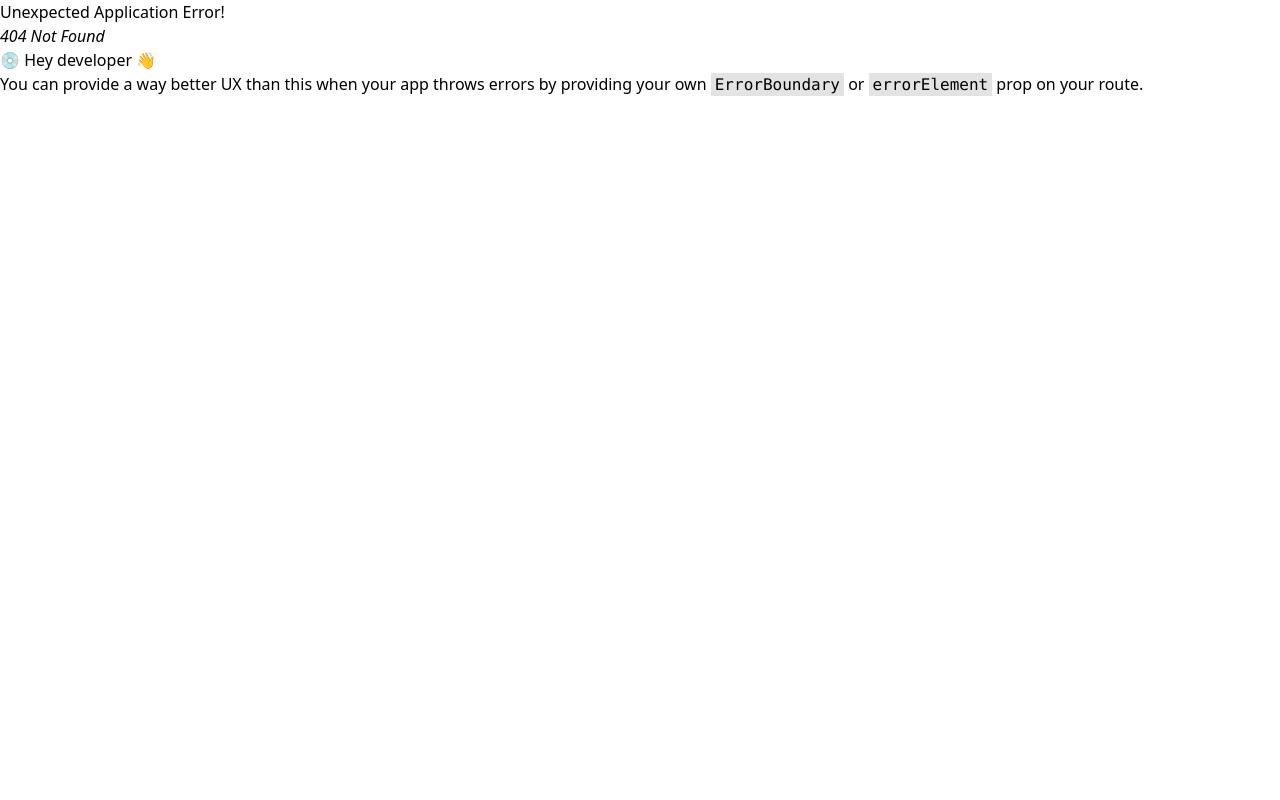
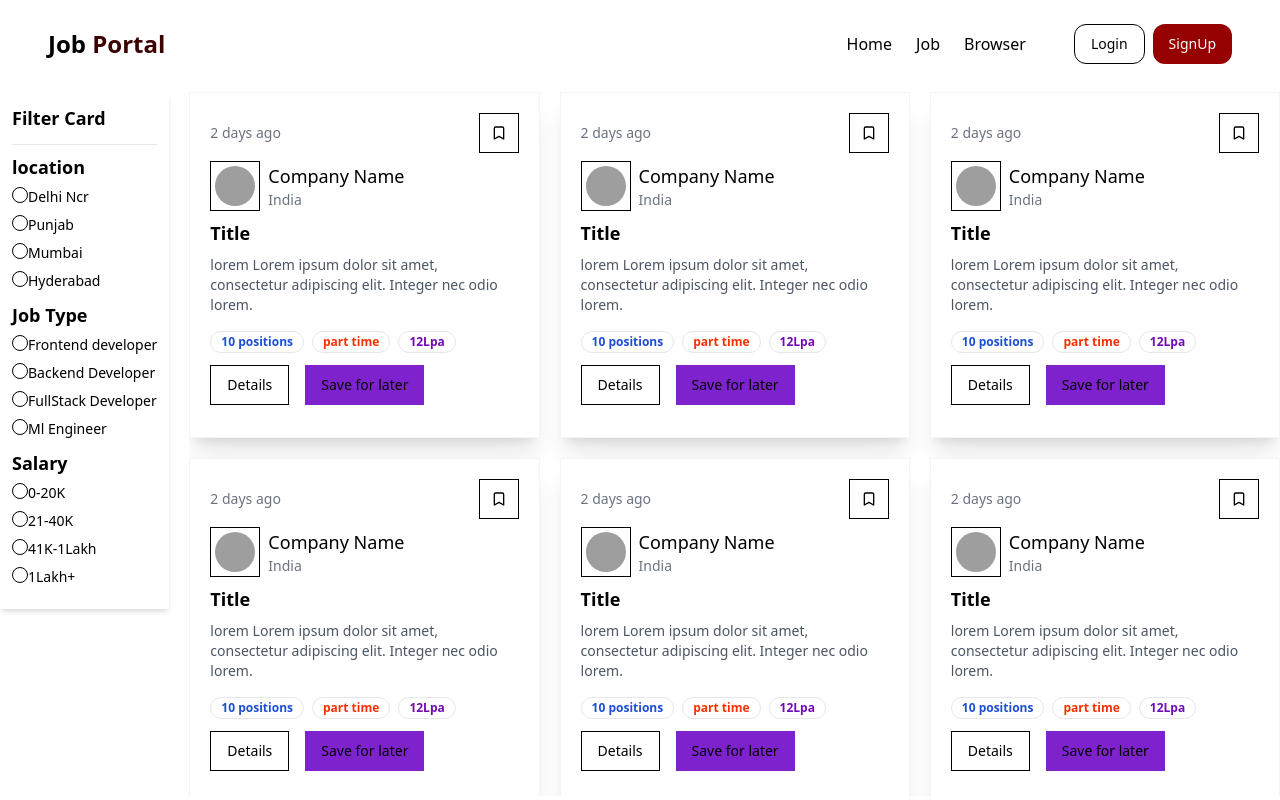
Before and after one commit to HarsikaKumari/jobSearch, a React (Vite) app in the folder frontend/: page /jobs in a window 1280 px wide. Before the commit this address had no page. Built offline with nearby package versions, Linux system fonts and the light colour scheme; grey boxes are pictures that could not be loaded.

Commit message:
feat(app): implement job listing and filtering functionality

```diff
--- a/frontend/src/App.jsx
+++ b/frontend/src/App.jsx
@@ -3,6 +3,7 @@ import {createBrowserRouter, RouterProvider} from 'react-router-dom';
 import Login from './components/auth/Login';
 import Signup from './components/auth/Signup';
 import Home from './components/Home';
+import Jobs from './components/Jobs';
 
 const appRouter = createBrowserRouter([
   {
@@ -16,6 +17,10 @@ const appRouter = createBrowserRouter([
   {
     path: "/signup",
     element: <Signup />
+  },
+  {
+    path: "/jobs",
+    element: <Jobs />
   }
 ])
 
--- /dev/null
+++ b/frontend/src/components/FilterCards.jsx
@@ -0,0 +1,50 @@
+import { Label } from "@/components/ui/label"
+import { RadioGroup, RadioGroupItem } from "@/components/ui/radio-group"
+
+const filterData = [
+  {
+    filterType: "location",
+    array: ['Delhi Ncr', 'Punjab', 'Mumbai', "Hyderabad"]
+  },
+  {
+    filterType: "Job Type",
+    array: ['Frontend developer', 'Backend Developer', 'FullStack Developer', 'Ml Engineer']
+  },
+  {
+    filterType: "Salary",
+    array: ['0-20K', '21-40K', '41K-1Lakh', '1Lakh+']
+  },
+]
+
+function FilterCards() {
+  return (
+    <div className="w-full bg-white p-3 rounded-md shadow-md">
+      <h1 className="font-bold text-lg">Filter Card</h1>
+      <hr className="mt-3" />
+      <div className="flex items-center space-x-2 my-2">
+        <RadioGroup className="font-bold text-lg" defaultValue="option-one">
+        {
+          filterData.map((data, index)=>(
+            <div key={index}>
+              <h1>{data.filterType}</h1>
+              {
+                data.array.map((item, index)=>(
+                  <div key={index}>
+                    <RadioGroupItem value={item} id={item} />
+                    <Label>{item}</Label>
+
+                  </div>
+                ))
+              }
+            </div>
+          ))
+        }
+        </RadioGroup>
+
+      </div>
+
+    </div>
+  )
+}
+
+export default FilterCards
--- /dev/null
+++ b/frontend/src/components/Job.jsx
@@ -0,0 +1,50 @@
+import { Bookmark } from 'lucide-react'
+import { Button } from './ui/button.jsx'
+import { Avatar, AvatarImage } from './ui/avatar.jsx'
+import { Badge } from "@/components/ui/badge";
+
+function Job() {
+  return (
+    <div className='p-5 rounded-md shadow-xl bg-white border border-gray-100'>
+      <div className='flex items-center justify-between'>
+        <p className='text-sm text-gray-500'>2 days ago</p>
+        <Button classname="rounded-full" variant="outline" size="icon">
+          <Bookmark />
+        </Button>
+      </div>
+      <div className='flex items-center gap-2 my-2'>
+        <Button className="p-6" variant="outline" size="icon">
+          <Avatar>
+            <AvatarImage src="https://upload.wikimedia.org/wikipedia/commons/a/a0/Wipro_Primary_Logo_Color_RGB.svg" />
+          </Avatar>
+        </Button>
+        <div>
+          <h1 className='font-medium text-lg'>Company Name</h1>
+          <p className='text-sm text-gray-500'>India</p>
+        </div>
+      </div>
+      <div>
+        <div className='font-bold text-lg my-2'>Title</div>
+        <p className='text-sm text-gray-600'>lorem Lorem ipsum dolor sit amet, consectetur adipiscing elit. Integer nec odio lorem.</p>
+      </div>
+      <div className="flex items-center gap-2 mt-4">
+        <Badge className="text-blue-700 font-bold" variant="ghost">
+          10 positions
+        </Badge>
+        <Badge className="text-[#F83002] font-bold" variant="ghost">
+          part time
+        </Badge>
+        <Badge className="text-[#7209b7] font-bold" variant="ghost">
+          12Lpa
+        </Badge>
+      </div>
+
+      <div className='flex items-center gap-4 my-3'>
+        <Button variant="outline">Details</Button>
+        <Button className="bg-purple-700">Save for later </Button>
+      </div>
+    </div>
+  )
+}
+
+export default Job
--- /dev/null
+++ b/frontend/src/components/Jobs.jsx
@@ -0,0 +1,37 @@
+import Navbar from './shared/Navbar.jsx'
+import FilterCards from './FilterCards.jsx'
+import Job from './Job.jsx'
+
+const jobsArray = [1, 2, 3, 4, 5, 6, 7, 8, 9, 10]
+
+function Jobs() {
+  return (
+    <div>
+      <Navbar />
+      <div className='max-w-7xl mx-auto mt-7'>
+        <div className='flex gap-5'>
+          <div className='w-20%'>
+            <FilterCards />
+          </div>
+          {
+            jobsArray.length <= 0 ? <span>No Jobs Found</span> : (
+              <div className='flex-1 h-[88vh] overflow-y-auto pb-5'>
+                <div className='grid md:grid-cols-3 lg:grid-cols-3 sm:grid-cols-2 gap-5'>
+                  {
+                    jobsArray.map((job, index) => (
+                      <Job key={index} />
+                    ))
+                  }
+                </div>
+              </div>
+            )
+          }
+        </div>
+
+      </div>
+
+    </div>
+  )
+}
+
+export default Jobs
--- a/frontend/src/components/shared/Navbar.jsx
+++ b/frontend/src/components/shared/Navbar.jsx
@@ -19,9 +19,9 @@ function Navbar() {
         </h1>
         <div className="flex items-center gap-12">
           <ul className="flex font-medium text-center gap-6">
-            <li>Home</li>
-            <li>Job</li>
-            <li>Browser</li>
+            <li> <Link to="/" > Home </Link> </li>
+            <li> <Link to="/jobs" > Job </Link> </li>
+            <li> <Link to="/" > Browser </Link> </li>
           </ul>
           {!user ? (
             <div className="flex items-center gap-2">
```
